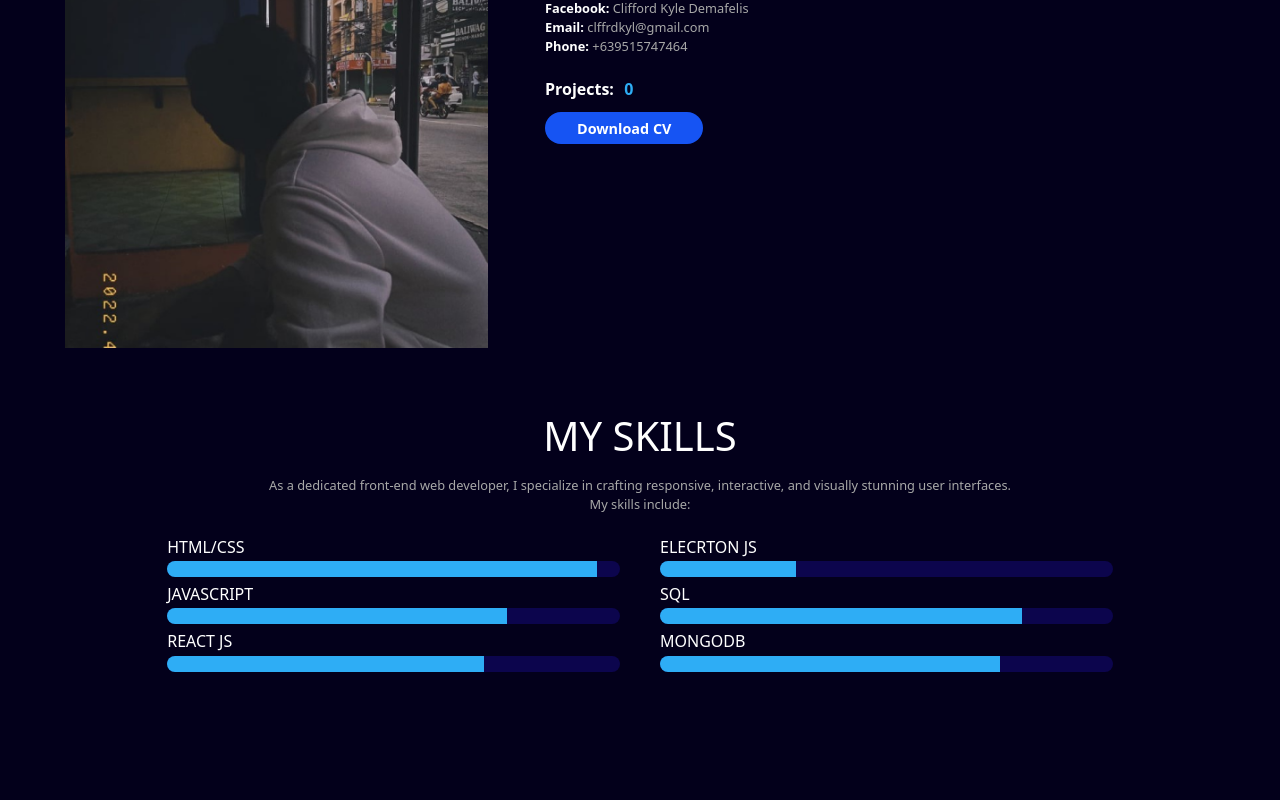
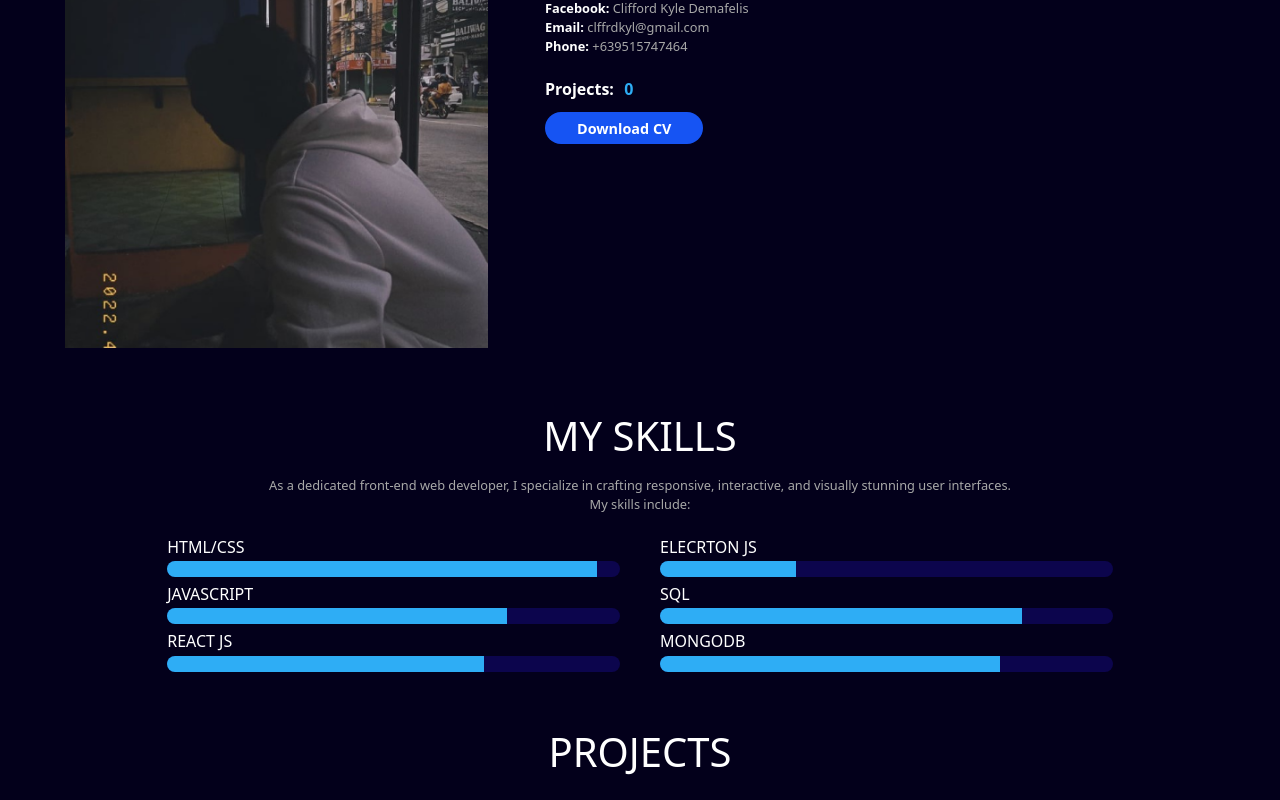
Before and after one commit to Kazu0210/Portfolio, a React (Vite) app: page / in a window 1280 px wide. Shown: the part 610-1410 px from the top of the page. Before the commit the page ends 1314 px from the top, so only its background shows below. Built offline with nearby package versions, Linux system fonts and the light colour scheme.

Commit message:
add projects section

```diff
--- a/src/App.jsx
+++ b/src/App.jsx
@@ -3,6 +3,7 @@ import Navbar from './components/navbar'
 import Hero from './components/hero'
 import About from './components/about'
 import Skills from './components/skill'
+import Projects from './components/projects'
 import './App.css'
 
 
@@ -14,6 +15,7 @@ function App() {
       <Hero/>
       <About/>
       <Skills/>
+      <Projects/>
     </div>
   )
 }
--- /dev/null
+++ b/src/components/projects.jsx
@@ -0,0 +1,13 @@
+import React from 'react'
+
+function Projects() {
+  return (
+    <div className='removemp container-fluid p-4' style={{width:'100%'}}>
+      <div className="removemp">
+        <h1 className="removemp text-white text-center">PROJECTS</h1>
+      </div>
+    </div>
+  )
+}
+
+export default Projects
```
